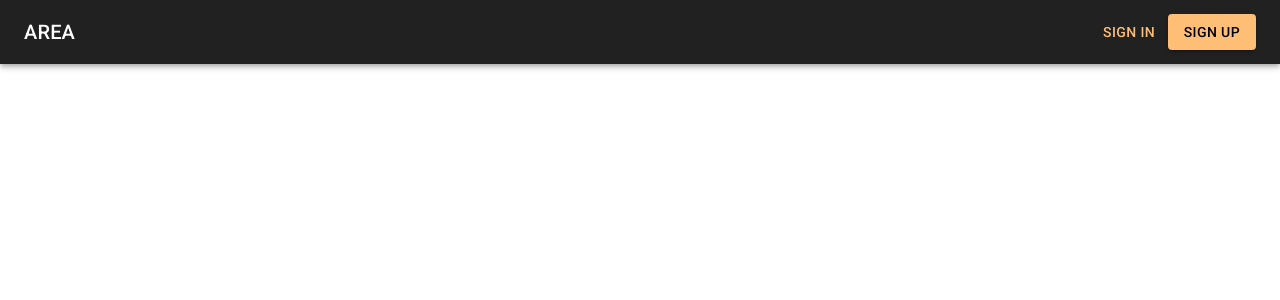
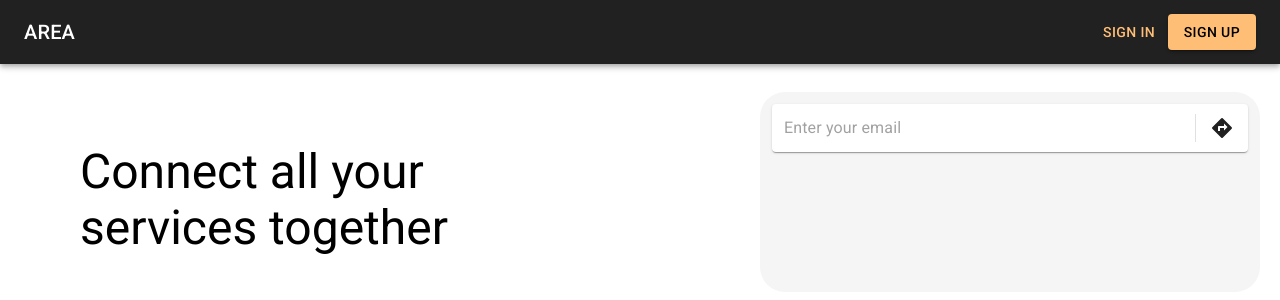
Before and after one commit to briangtn/B12AREA, a React (Create React App) app in the folder web/: page / in a window 1280 px wide. Shown: the top 300 px of the page. Built offline with nearby package versions, Linux system fonts and the light colour scheme.

Commit message:
+ First improve of home page

```diff
--- a/web/src/App.tsx
+++ b/web/src/App.tsx
@@ -1,21 +1,59 @@
 import React, { Component } from 'react';
+
+import { withStyles, createStyles, Theme } from "@material-ui/core";
 
 import './App.css';
 
 import NavigationBar from "./components/NavigationBar";
+import ButtonTextField from "./components/ButtonTextField";
 
-interface Props {}
+// Material UI components
+import Grid from '@material-ui/core/Grid';
+import Typography from '@material-ui/core/Typography';
+
+interface Props {
+    classes: {
+        gridContent: string,
+        quickForm: string
+    }
+}
 
 interface State {}
 
+const styles = (theme: Theme) => createStyles({
+    gridContent: {
+        padding: theme.spacing(10)
+    },
+    quickForm: {
+        backgroundColor: '#F5F5F5',
+        borderRadius: '25px',
+        maxHeight: '200px',
+        maxWidth: '500px',
+        marginTop: theme.spacing(5),
+        marginLeft: theme.spacing(15)
+    }
+});
+
 class App extends Component<Props, State> {
   render() {
-        return (
-            <div className="App">
-                <NavigationBar />
-            </div>
-        );
+      const { classes } = this.props;
+
+      return (
+          <div className="App">
+              <NavigationBar />
+              <Grid container spacing={3}>
+                  <Grid item xs={6}>
+                      <Typography className={classes.gridContent} variant="h3" gutterBottom>
+                          Connect all your services together
+                      </Typography>
+                  </Grid>
+                  <Grid className={classes.quickForm} item xs={6}>
+                      <ButtonTextField />
+                  </Grid>
+              </Grid>
+          </div>
+      );
   }
 }
 
-export default App;
+export default withStyles(styles)(App);
--- /dev/null
+++ b/web/src/components/ButtonTextField.tsx
@@ -0,0 +1,63 @@
+import React, { Component } from 'react';
+
+import { withStyles, createStyles, Theme } from "@material-ui/core";
+
+import Paper from '@material-ui/core/Paper';
+import InputBase from '@material-ui/core/InputBase';
+import Divider from '@material-ui/core/Divider';
+import IconButton from '@material-ui/core/IconButton';
+import MenuIcon from '@material-ui/icons/Menu';
+import SearchIcon from '@material-ui/icons/Search';
+import DirectionsIcon from '@material-ui/icons/Directions';
+
+interface Props {
+    classes: {
+        root: string,
+        input: string,
+        iconButton: string,
+        divider: string
+    }
+}
+
+interface State {}
+
+const styles = (theme: Theme) => createStyles({
+    root: {
+        padding: '2px 4px',
+        display: 'flex',
+        alignItems: 'center',
+    },
+    input: {
+        marginLeft: theme.spacing(1),
+        flex: 1,
+    },
+    iconButton: {
+        padding: 10,
+    },
+    divider: {
+        height: 28,
+        margin: 4,
+    },
+});
+
+class ButtonTextField extends Component<Props, State> {
+    render() {
+        const { classes } = this.props;
+
+        return (
+            <Paper component="form" className={classes.root}>
+                <InputBase
+                    className={classes.input}
+                    placeholder="Enter your email"
+                    inputProps={{ 'aria-label': 'enter your email' }}
+                />
+                <Divider className={classes.divider} orientation="vertical" />
+                <IconButton color="primary" className={classes.iconButton} aria-label="directions">
+                    <DirectionsIcon />
+                </IconButton>
+            </Paper>
+        );
+    }
+}
+
+export default withStyles(styles)(ButtonTextField);
```
